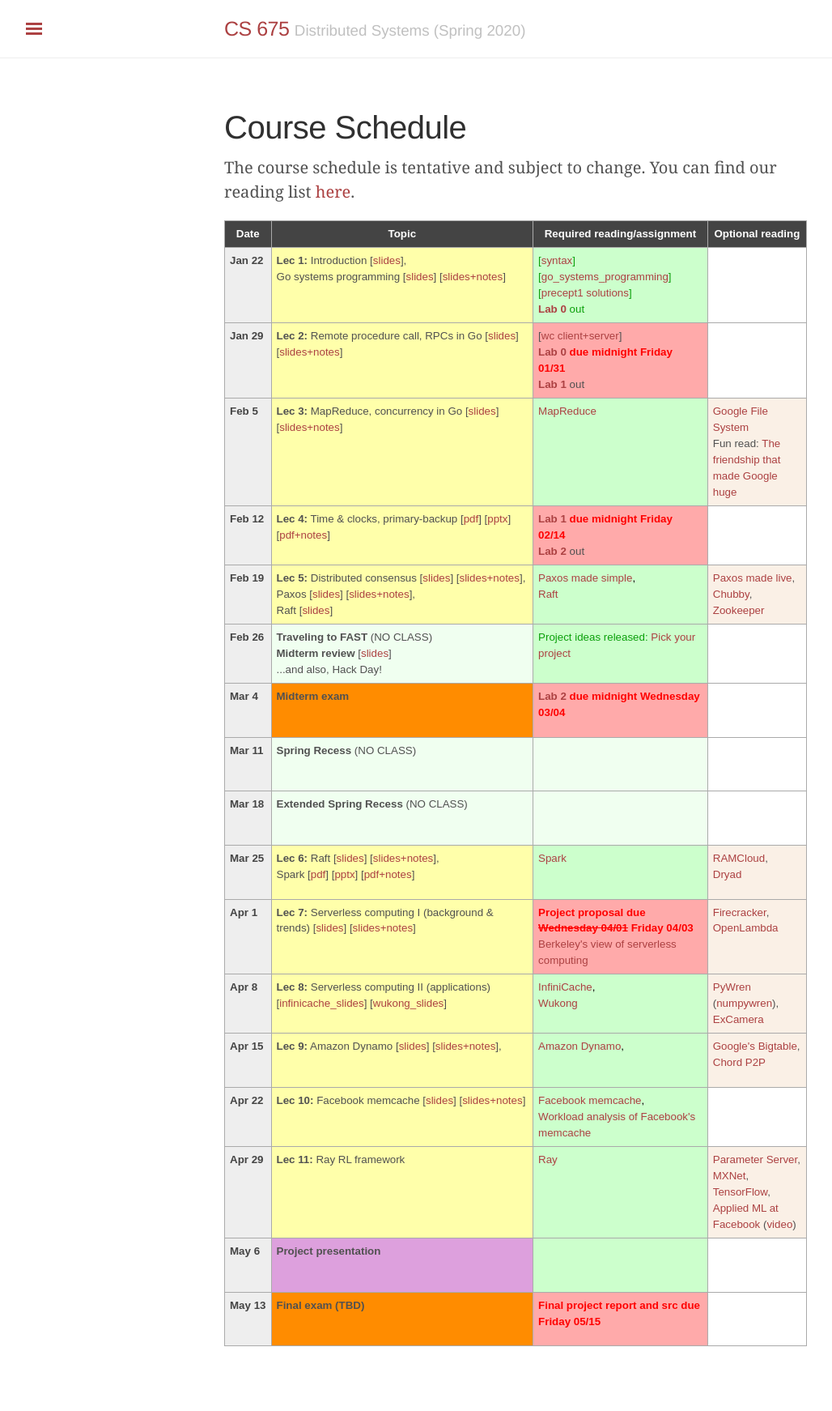
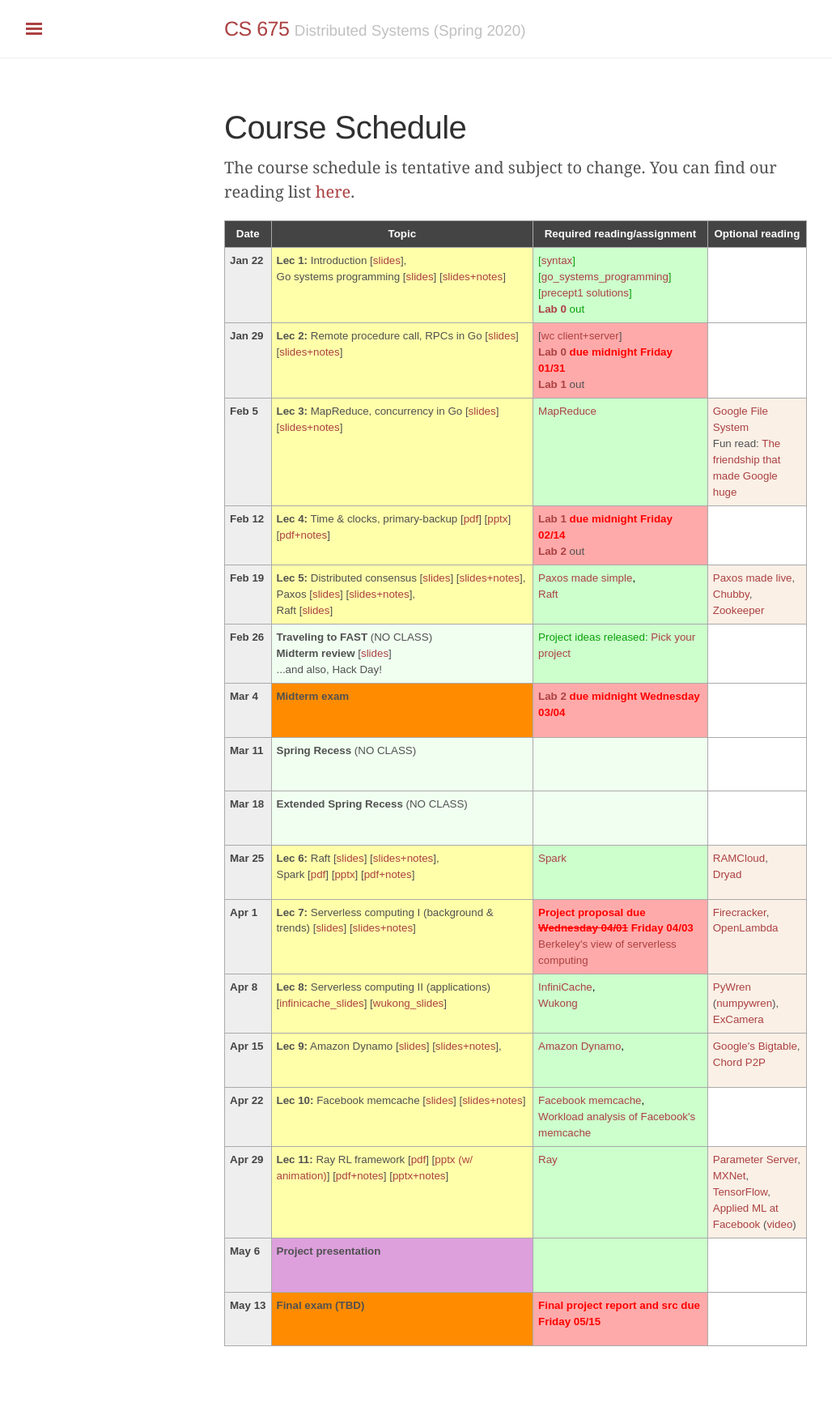
Before and after one commit to tddg/cs675-spring20, a Jekyll site: the page built from schedule.md, in a window 1280 px wide. Shown: the whole page at 81% size, without its empty margins (3-1031 px from the left). Built offline with Jekyll 4.4.1, drawn with Linux system fonts in a browser that asks for light colours.

Commit message:
added lec11 ray

```diff
--- a/_data/news.yml
+++ b/_data/news.yml
@@ -1,3 +1,7 @@
+
+- date: <strong>04/28/2020</strong>
+  headline: "Lec 11 is posted."
+
 - date: <strong>04/24/2020</strong>
   headline: "Slides+notes of Lec 10 (Facebook memcache) is now available."
 
--- a/schedule.md
+++ b/schedule.md
@@ -241,7 +241,10 @@ The course schedule is tentative and subject to change. You can find our reading
 <tr> <!-- week of Apr 27 -->
   <td id="2020-4-29" class="date"><b>Apr 29</b></td>
   <td class="lecture">
-	<b>Lec 11:</b> Ray RL framework</td>
+	<b>Lec 11:</b> Ray RL framework [<a href="./public/lecs/lec11-ray.pdf">pdf</a>]
+		[<a href="./public/lecs/lec11-ray.pptx">pptx (w/ animation)</a>]
+		[<a href="./public/lecs/lec11-ray+notes.pdf">pdf+notes</a>]
+		[<a href="./public/lecs/lec11-ray+notes.pptx">pptx+notes</a>]</td>
   <td class="nodue">
 	<span class="reading"><a href="./public/papers/ray_osdi18.pdf">Ray</a></span></td>
   <td class="optional"><a href="./public/papers/pserver_osdi14.pdf">Parameter Server</a>,<br/>
```
Also changed, not shown: 2 other files.
